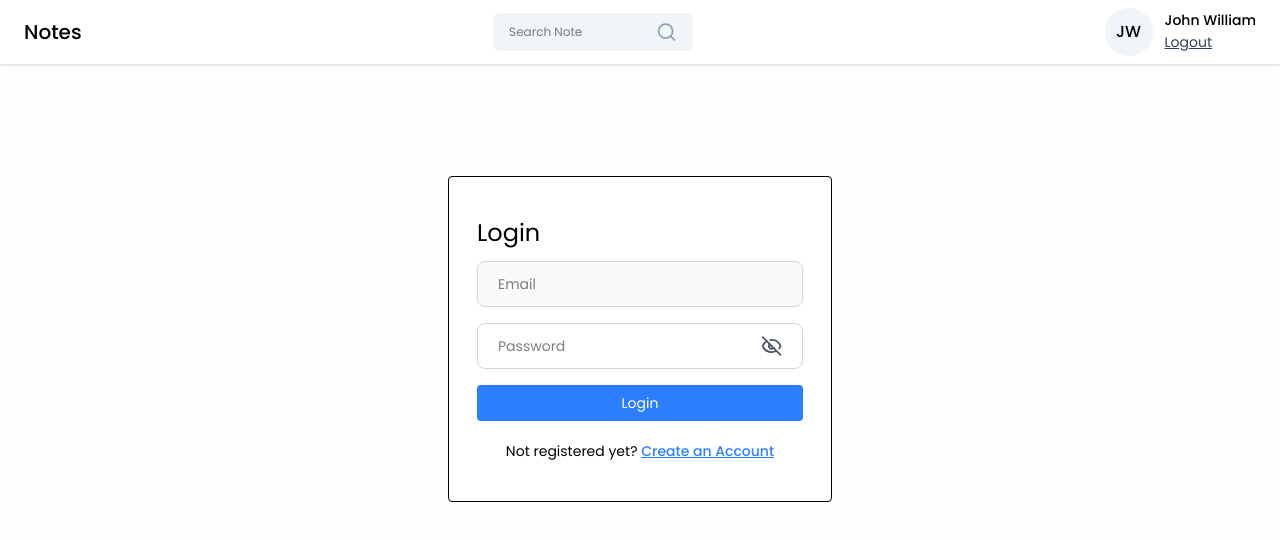
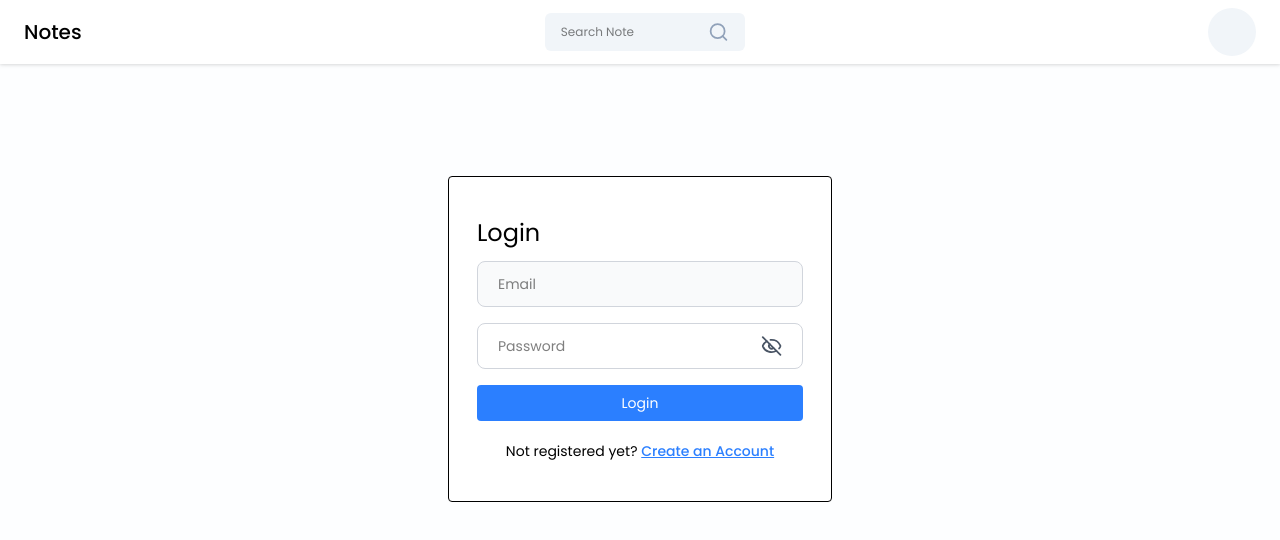
Before and after one commit to excelyynxl-a11y/notes-app, a React app in the folder frontend/: page /login in a window 1280 px wide. Shown: the top 540 px of the page. Built offline with nearby package versions, Linux system fonts and the light colour scheme; the HTML template or start-up script is replaced by a standard one.

Commit message:
feat(component): pass userInfo from backend to component display

```diff
--- a/frontend/src/components/Cards/ProfileInfo.jsx
+++ b/frontend/src/components/Cards/ProfileInfo.jsx
@@ -1,18 +1,19 @@
 import React from 'react'
 import { getInitials } from '../../utils/helper'
 
-const ProfileInfo = ({ onLogout }) => {
+const ProfileInfo = ({ userInfo, onLogout }) => {
+
   return (
     <div className='flex items-center gap-3'>
         <div className='w-12 h-12 flex items-center justify-center rounded-full text-slate-550 font-medium bg-slate-100'>
-            {getInitials("John William")}
+            {getInitials(userInfo?.fullName)}
         </div>
 
+        {userInfo && (
             <div>
                 <p className='text-sm font-medium'>
-                John William
+                    {userInfo?.fullName}
                 </p>
-
                 <button
                     className='text-sm text-slate-700 underline'
                     onClick={onLogout}
@@ -20,6 +21,7 @@ const ProfileInfo = ({ onLogout }) => {
                     Logout
                 </button>
             </div>
+        )}
     </div>
   )
 }
--- a/frontend/src/components/Navbar/Navbar.jsx
+++ b/frontend/src/components/Navbar/Navbar.jsx
@@ -3,12 +3,13 @@ import ProfileInfo from '../Cards/ProfileInfo'
 import { useNavigate } from 'react-router-dom'
 import SearchBar from '../SearchBar/SearchBar';
 
-const Navbar = () => {
+const Navbar = ({ userInfo }) => {
   const [searchQuery, setSearchQuery] = useState('');
 
-  const navigate = useNavigate;
+  const navigate = useNavigate();
 
   const onLogout = () => {
+    localStorage.clear();
     navigate('/login');
   }
 
@@ -35,7 +36,10 @@ const Navbar = () => {
           onClearSearch={onClearSearch}
         />
 
-        <ProfileInfo onLogout={onLogout}/>
+        <ProfileInfo
+          userInfo={userInfo}
+          onLogout={onLogout}
+        />
     </div>
   )
 }
--- a/frontend/src/pages/Home/Home.jsx
+++ b/frontend/src/pages/Home/Home.jsx
@@ -1,9 +1,11 @@
-import React, { useState } from 'react'
+import React, { useEffect, useState } from 'react'
 import Navbar from '../../components/Navbar/Navbar'
 import NoteCard from '../../components/Cards/NoteCard'
 import { Plus } from 'lucide-react'
 import AddEditNotes from './AddEditNotes'
 import Modal from 'react-modal';
+import { useNavigate } from 'react-router-dom'
+import axiosInstance from '../../utils/axiosInstance'
 
 const Home = () => {
   const [openAddEditModal, setOpenAddEditModal] = useState({
@@ -12,9 +14,32 @@ const Home = () => {
     data: null,
   });
 
+  const [userInfo, setUserInfo] = useState(null);
+  const navigate = useNavigate();
+
+  // get user info
+  const getUserInfo = async () => {
+    try {
+      const response = await axiosInstance.get('/get-user');
+      if (response.data && response.data.user) {
+        setUserInfo(response.data.user);
+      }
+    } catch (error) {
+      if (error.response.status === 401) {
+        localStorage.clear();
+        navigate('/login');
+      }
+    }
+  }
+
+  useEffect(() => {
+    getUserInfo();
+    return () => {}
+  }, []);
+
   return (
     <>
-      <Navbar />
+      <Navbar userInfo={userInfo} />
 
       {/* container for displaying NoteCard */}
       <div className='px-10 container mx-auto'>
```
Lines whose indentation alone changed are shown as unchanged.
